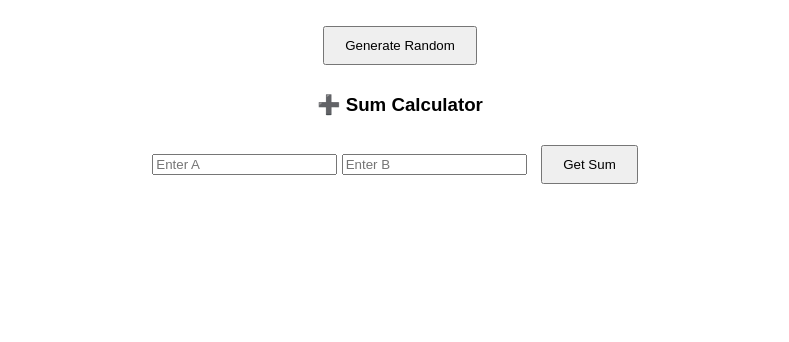
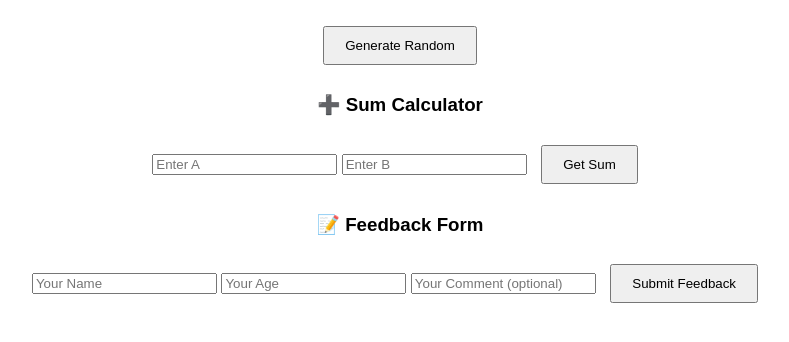
Before and after one commit to sumitkumarbittu/Dexter4, a plain HTML site: page index.html in a window 1280 px wide. Shown: the part 134-476 px from the top of the page, without its empty margins (240-1029 px from the left). Drawn offline with Linux system fonts and the light colour scheme.

Commit message:
Update index.html

```diff
--- a/index.html
+++ b/index.html
@@ -51,5 +51,38 @@
       }
     }
   </script>
+
+  <h3>📝 Feedback Form</h3>
+  <input type="text" id="name" placeholder="Your Name">
+  <input type="number" id="age" placeholder="Your Age">
+  <input type="text" id="comment" placeholder="Your Comment (optional)">
+  <button onclick="submitFeedback()">Submit Feedback</button>
+  <p id="feedbackResult"></p>
+
+  <script>
+  async function submitFeedback() {
+    const name = document.getElementById("name").value;
+    const age = document.getElementById("age").value;
+    const comment = document.getElementById("comment").value;
+
+    try {
+      const res = await fetch(`${API_BASE}/api/feedback`, {
+        method: "POST",
+        headers: { "Content-Type": "application/json" },
+        body: JSON.stringify({ name, age, comment })
+      });
+
+      const data = await res.json();
+      if (data.message) {
+        document.getElementById("feedbackResult").innerText = data.message;
+      } else {
+        document.getElementById("feedbackResult").innerText = "Error: " + data.error;
+      }
+    } catch (err) {
+      document.getElementById("feedbackResult").innerText = "Error: " + err;
+    }
+  }
+  </script>
+
 </body>
 </html>
```
